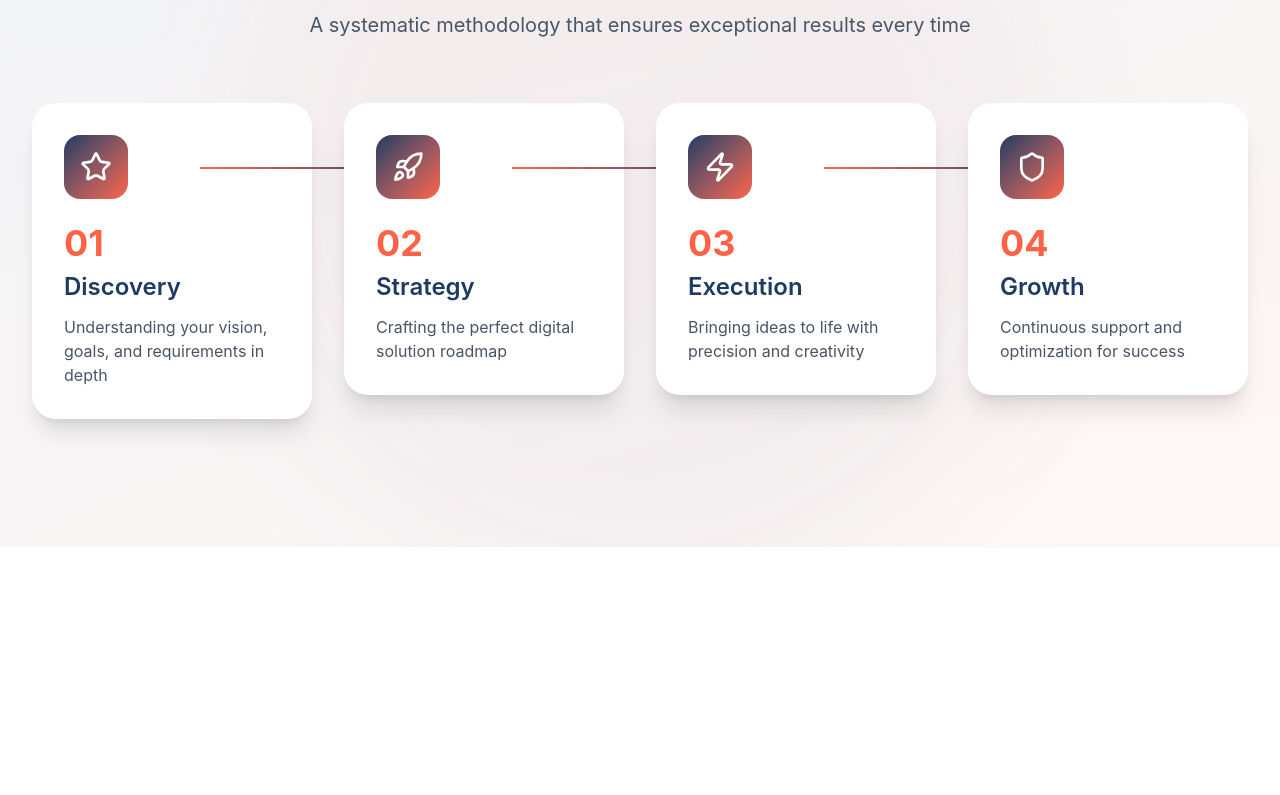
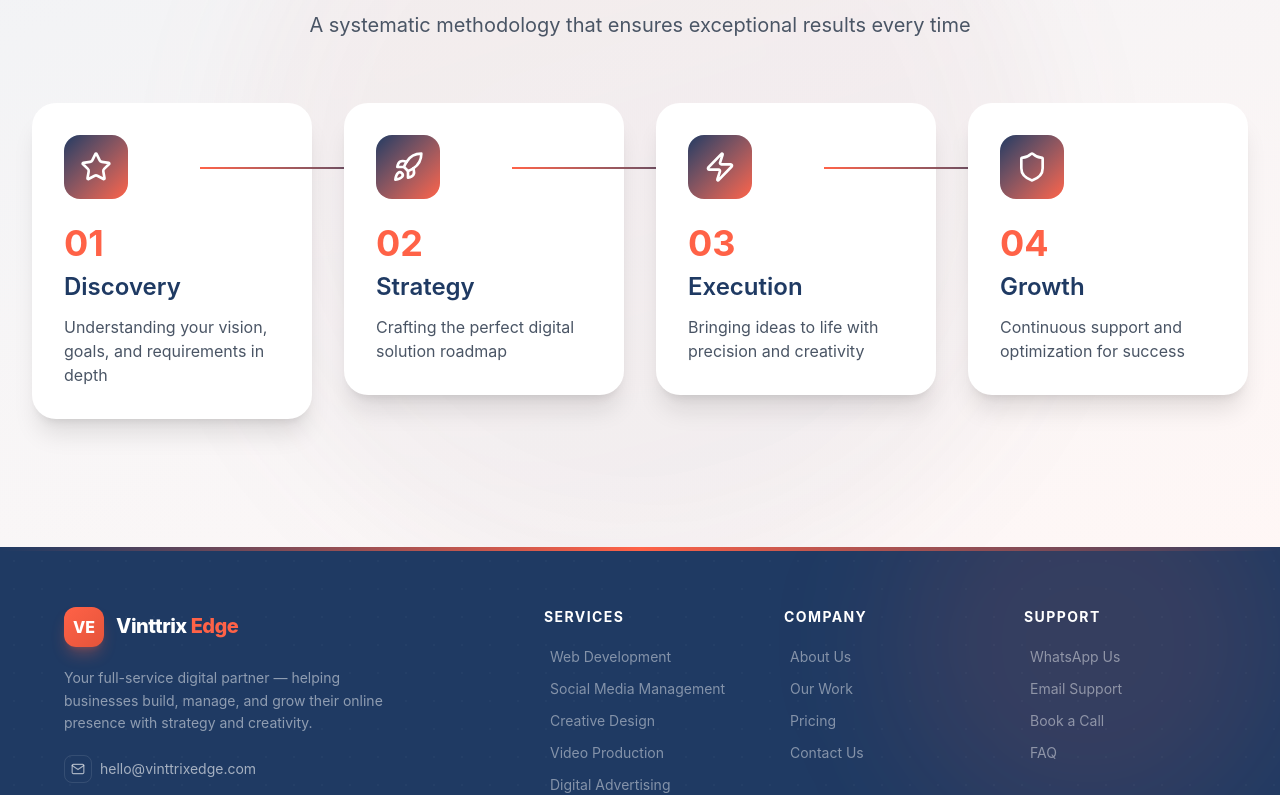
Before and after one commit to Rohitk0409/inttrix_frontend, a React (Vite) app: page / in a window 1280 px wide. Shown: the part 2002-2797 px from the top of the page. Before the commit the page ends 2549 px from the top, so only its background shows below. Built offline with nearby package versions, Linux system fonts and the light colour scheme.

Commit message:
add whatsApp icon and navTab improvement-2

```diff
--- a/src/App.jsx
+++ b/src/App.jsx
@@ -1,7 +1,8 @@
 import { BrowserRouter } from "react-router-dom";
+import WhatsAppButton from "./components/common/WhatsAppButton";
+import Footer from "./components/Footer/Footer";
 import NavBar from "./components/NavBar/NavBar";
 import AppRoute from "./routes/AppRoute";
-import WhatsAppButton from "./components/common/WhatsAppButton";
 
 function App() {
   return (
@@ -11,6 +12,8 @@ function App() {
 
       {/* All routes */}
       <AppRoute />
+
+      <Footer />
       {/* Global Floating Button */}
       <WhatsAppButton />
     </BrowserRouter>
--- a/src/components/Footer/Footer.jsx
+++ b/src/components/Footer/Footer.jsx
@@ -0,0 +1,226 @@
+const socialLinks = [
+  {
+    name: "Instagram",
+    href: "#",
+    icon: (
+      <svg
+        viewBox="0 0 24 24"
+        fill="none"
+        stroke="currentColor"
+        strokeWidth={1.8}
+        strokeLinecap="round"
+        strokeLinejoin="round"
+        className="w-5 h-5"
+      >
+        <rect x="2" y="2" width="20" height="20" rx="5" ry="5" />
+        <circle cx="12" cy="12" r="4" />
+        <circle cx="17.5" cy="6.5" r="0.5" fill="currentColor" stroke="none" />
+      </svg>
+    ),
+  },
+  {
+    name: "Facebook",
+    href: "#",
+    icon: (
+      <svg viewBox="0 0 24 24" fill="currentColor" className="w-5 h-5">
+        <path d="M18 2h-3a5 5 0 0 0-5 5v3H7v4h3v8h4v-8h3l1-4h-4V7a1 1 0 0 1 1-1h3z" />
+      </svg>
+    ),
+  },
+  {
+    name: "LinkedIn",
+    href: "#",
+    icon: (
+      <svg viewBox="0 0 24 24" fill="currentColor" className="w-5 h-5">
+        <path d="M16 8a6 6 0 0 1 6 6v7h-4v-7a2 2 0 0 0-2-2 2 2 0 0 0-2 2v7h-4v-7a6 6 0 0 1 6-6z" />
+        <rect x="2" y="9" width="4" height="12" />
+        <circle cx="4" cy="4" r="2" />
+      </svg>
+    ),
+  },
+  {
+    name: "Twitter / X",
+    href: "#",
+    icon: (
+      <svg viewBox="0 0 24 24" fill="currentColor" className="w-5 h-5">
+        <path d="M18.244 2.25h3.308l-7.227 8.26 8.502 11.24H16.17l-5.214-6.817L4.99 21.75H1.68l7.73-8.835L1.254 2.25H8.08l4.713 6.231zm-1.161 17.52h1.833L7.084 4.126H5.117z" />
+      </svg>
+    ),
+  },
+  {
+    name: "YouTube",
+    href: "#",
+    icon: (
+      <svg viewBox="0 0 24 24" fill="currentColor" className="w-5 h-5">
+        <path d="M22.54 6.42a2.78 2.78 0 0 0-1.95-1.96C18.88 4 12 4 12 4s-6.88 0-8.59.46a2.78 2.78 0 0 0-1.95 1.96A29 29 0 0 0 1 12a29 29 0 0 0 .46 5.58A2.78 2.78 0 0 0 3.41 19.6C5.12 20 12 20 12 20s6.88 0 8.59-.46a2.78 2.78 0 0 0 1.95-1.95A29 29 0 0 0 23 12a29 29 0 0 0-.46-5.58z" />
+        <polygon
+          points="9.75 15.02 15.5 12 9.75 8.98 9.75 15.02"
+          fill="white"
+        />
+      </svg>
+    ),
+  },
+  {
+    name: "WhatsApp",
+    href: "#",
+    icon: (
+      <svg viewBox="0 0 24 24" fill="currentColor" className="w-5 h-5">
+        <path d="M17.472 14.382c-.297-.149-1.758-.867-2.03-.967-.273-.099-.471-.148-.67.15-.197.297-.767.966-.94 1.164-.173.199-.347.223-.644.075-.297-.15-1.255-.463-2.39-1.475-.883-.788-1.48-1.761-1.653-2.059-.173-.297-.018-.458.13-.606.134-.133.298-.347.446-.52.149-.174.198-.298.298-.497.099-.198.05-.371-.025-.52-.075-.149-.669-1.612-.916-2.207-.242-.579-.487-.5-.669-.51-.173-.008-.371-.01-.57-.01-.198 0-.52.074-.792.372-.272.297-1.04 1.016-1.04 2.479 0 1.462 1.065 2.875 1.213 3.074.149.198 2.096 3.2 5.077 4.487.709.306 1.262.489 1.694.625.712.227 1.36.195 1.871.118.571-.085 1.758-.719 2.006-1.413.248-.694.248-1.289.173-1.413-.074-.124-.272-.198-.57-.347z" />
+        <path d="M12 0C5.373 0 0 5.373 0 12c0 2.119.554 4.107 1.523 5.832L.057 23.57a.5.5 0 0 0 .614.614l5.738-1.466A11.943 11.943 0 0 0 12 24c6.627 0 12-5.373 12-12S18.627 0 12 0zm0 21.857a9.833 9.833 0 0 1-5.025-1.376l-.36-.214-3.733.955.972-3.646-.234-.374A9.833 9.833 0 0 1 2.143 12C2.143 6.55 6.55 2.143 12 2.143S21.857 6.55 21.857 12 17.45 21.857 12 21.857z" />
+      </svg>
+    ),
+  },
+];
+
+const footerLinks = {
+  Services: [
+    "Web Development",
+    "Social Media Management",
+    "Creative Design",
+    "Video Production",
+    "Digital Advertising",
+    "E-commerce Solutions",
+  ],
+  Company: ["About Us", "Our Work", "Pricing", "Contact Us"],
+  Support: ["WhatsApp Us", "Email Support", "Book a Call", "FAQ"],
+};
+
+function Footer() {
+  return (
+    <footer className="relative bg-[#1F3A63] overflow-hidden">
+      {/* Background decoration */}
+      <div className="pointer-events-none absolute inset-0">
+        <div className="absolute -top-24 right-0 w-96 h-96 rounded-full bg-[#FF6247]/10 blur-3xl" />
+        <div className="absolute bottom-0 -left-20 w-72 h-72 rounded-full bg-[#FF6247]/08 blur-3xl" />
+        <div
+          className="absolute inset-0 opacity-[0.04]"
+          style={{
+            backgroundImage:
+              "radial-gradient(rgba(255,255,255,0.6) 1px, transparent 1px)",
+            backgroundSize: "28px 28px",
+          }}
+        />
+      </div>
+
+      {/* Top divider accent */}
+      <div className="relative h-1 bg-gradient-to-r from-transparent via-[#FF6247] to-transparent" />
+
+      <div className="relative z-10 max-w-7xl mx-auto px-5 sm:px-8 lg:px-16 pt-14 pb-8">
+        {/* Top section: Brand + Links */}
+        <div className="grid grid-cols-1 sm:grid-cols-2 lg:grid-cols-5 gap-10 lg:gap-12 pb-12 border-b border-white/10">
+          {/* Brand column */}
+          <div className="lg:col-span-2 space-y-5">
+            {/* Logo */}
+            <div className="flex items-center gap-3">
+              <div className="w-10 h-10 rounded-xl bg-gradient-to-br from-[#FF6247] to-[#e5543a] flex items-center justify-center shadow-lg shadow-[#FF6247]/30 shrink-0">
+                <span className="text-white font-extrabold text-base leading-none">
+                  VE
+                </span>
+              </div>
+              <div>
+                <span className="text-white font-extrabold text-xl tracking-tight leading-none">
+                  Vinttrix
+                </span>
+                <span className="text-[#FF6247] font-extrabold text-xl tracking-tight leading-none">
+                  {" "}
+                  Edge
+                </span>
+              </div>
+            </div>
+
+            <p className="text-white/50 text-sm leading-relaxed max-w-xs">
+              Your full-service digital partner — helping businesses build,
+              manage, and grow their online presence with strategy and
+              creativity.
+            </p>
+
+            {/* Contact pill */}
+            <a
+              href="mailto:hello@vinttrixedge.com"
+              className="inline-flex items-center gap-2 text-sm text-white/60 hover:text-[#FF6247] transition-colors duration-300 group"
+            >
+              <div className="w-7 h-7 rounded-lg bg-white/08 border border-white/10 flex items-center justify-center group-hover:bg-[#FF6247]/15 group-hover:border-[#FF6247]/30 transition-all">
+                <svg
+                  className="w-3.5 h-3.5"
+                  viewBox="0 0 24 24"
+                  fill="none"
+                  stroke="currentColor"
+                  strokeWidth={2}
+                  strokeLinecap="round"
+                  strokeLinejoin="round"
+                >
+                  <path d="M4 4h16c1.1 0 2 .9 2 2v12c0 1.1-.9 2-2 2H4c-1.1 0-2-.9-2-2V6c0-1.1.9-2 2-2z" />
+                  <polyline points="22,6 12,13 2,6" />
+                </svg>
+              </div>
+              hello@vinttrixedge.com
+            </a>
+
+            {/* Social icons */}
+            <div className="flex flex-wrap gap-2.5 pt-1">
+              {socialLinks.map((s) => (
+                <a
+                  key={s.name}
+                  href={s.href}
+                  aria-label={s.name}
+                  className="w-9 h-9 rounded-xl bg-white/06 border border-white/10 flex items-center justify-center text-white/50 hover:text-white hover:bg-[#FF6247] hover:border-[#FF6247] transition-all duration-300 hover:scale-110 hover:shadow-[0_4px_16px_rgba(255,98,71,0.4)]"
+                >
+                  {s.icon}
+                </a>
+              ))}
+            </div>
+          </div>
+
+          {/* Link columns */}
+          {Object.entries(footerLinks).map(([heading, links]) => (
+            <div key={heading}>
+              <h4 className="text-white font-bold text-sm tracking-widest uppercase mb-5">
+                {heading}
+              </h4>
+              <ul className="space-y-3">
+                {links.map((link) => (
+                  <li key={link}>
+                    <a
+                      href="#"
+                      className="text-white/45 hover:text-[#FF6247] text-sm transition-colors duration-300 flex items-center gap-1.5 group"
+                    >
+                      <span className="w-0 group-hover:w-3 h-px bg-[#FF6247] transition-all duration-300 rounded-full" />
+                      {link}
+                    </a>
+                  </li>
+                ))}
+              </ul>
+            </div>
+          ))}
+        </div>
+
+        {/* Bottom bar */}
+        <div className="pt-7 flex flex-col sm:flex-row items-center justify-between gap-4">
+          <p className="text-white/30 text-xs text-center sm:text-left">
+            © {new Date().getFullYear()} Vinttrix Edge. All rights reserved.
+          </p>
+
+          <div className="flex items-center gap-1.5">
+            <span className="text-white/25 text-xs">Made with</span>
+            <span className="text-[#FF6247] text-sm">♥</span>
+            <span className="text-white/25 text-xs">by Vinay Gautam</span>
+          </div>
+
+          <div className="flex gap-5">
+            {["Privacy Policy", "Terms of Use"].map((t) => (
+              <a
+                key={t}
+                href="#"
+                className="text-white/30 hover:text-white/60 text-xs transition-colors duration-300"
+              >
+                {t}
+              </a>
+            ))}
+          </div>
+        </div>
+      </div>
+    </footer>
+  );
+}
+
+export default Footer;
```
